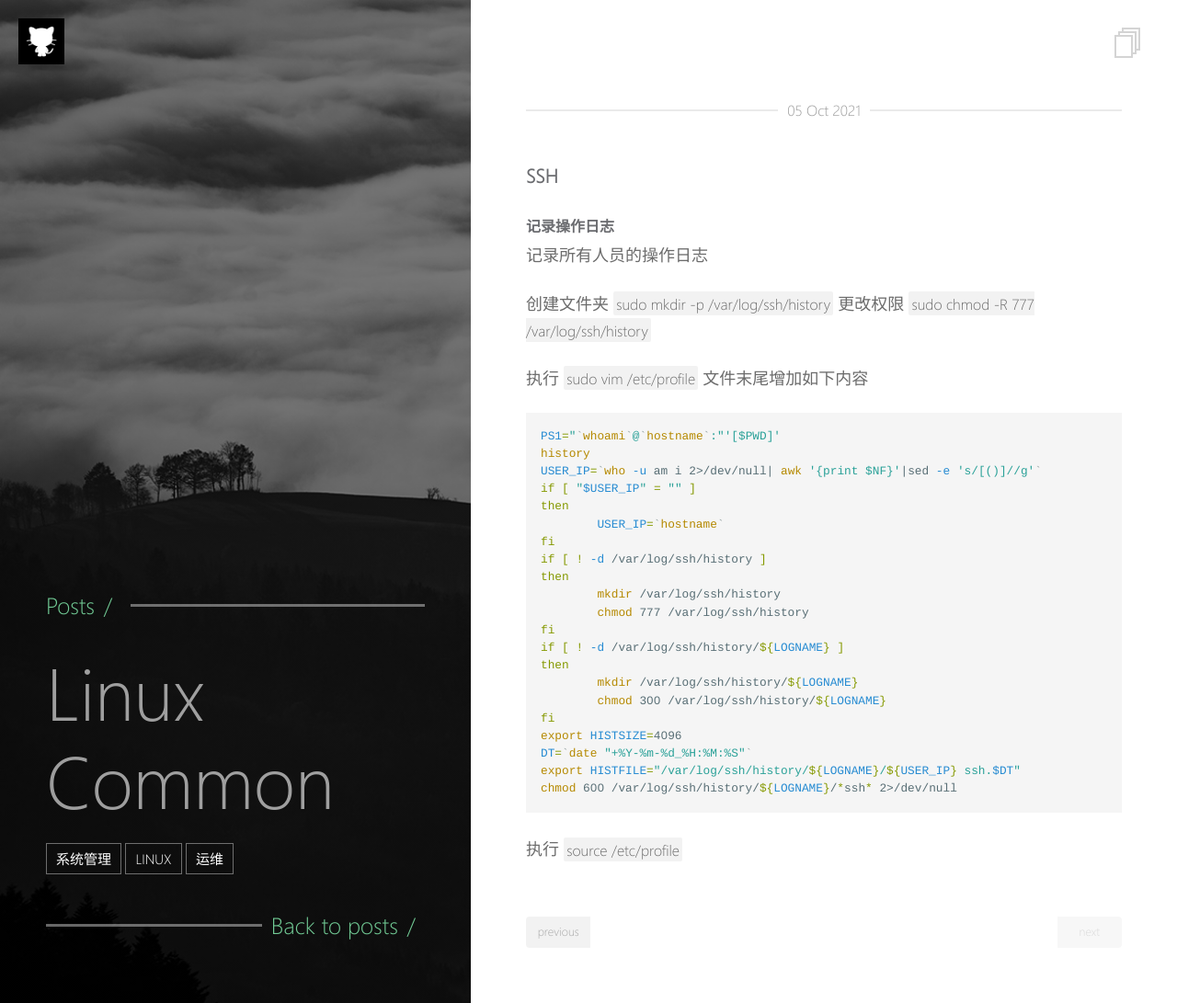
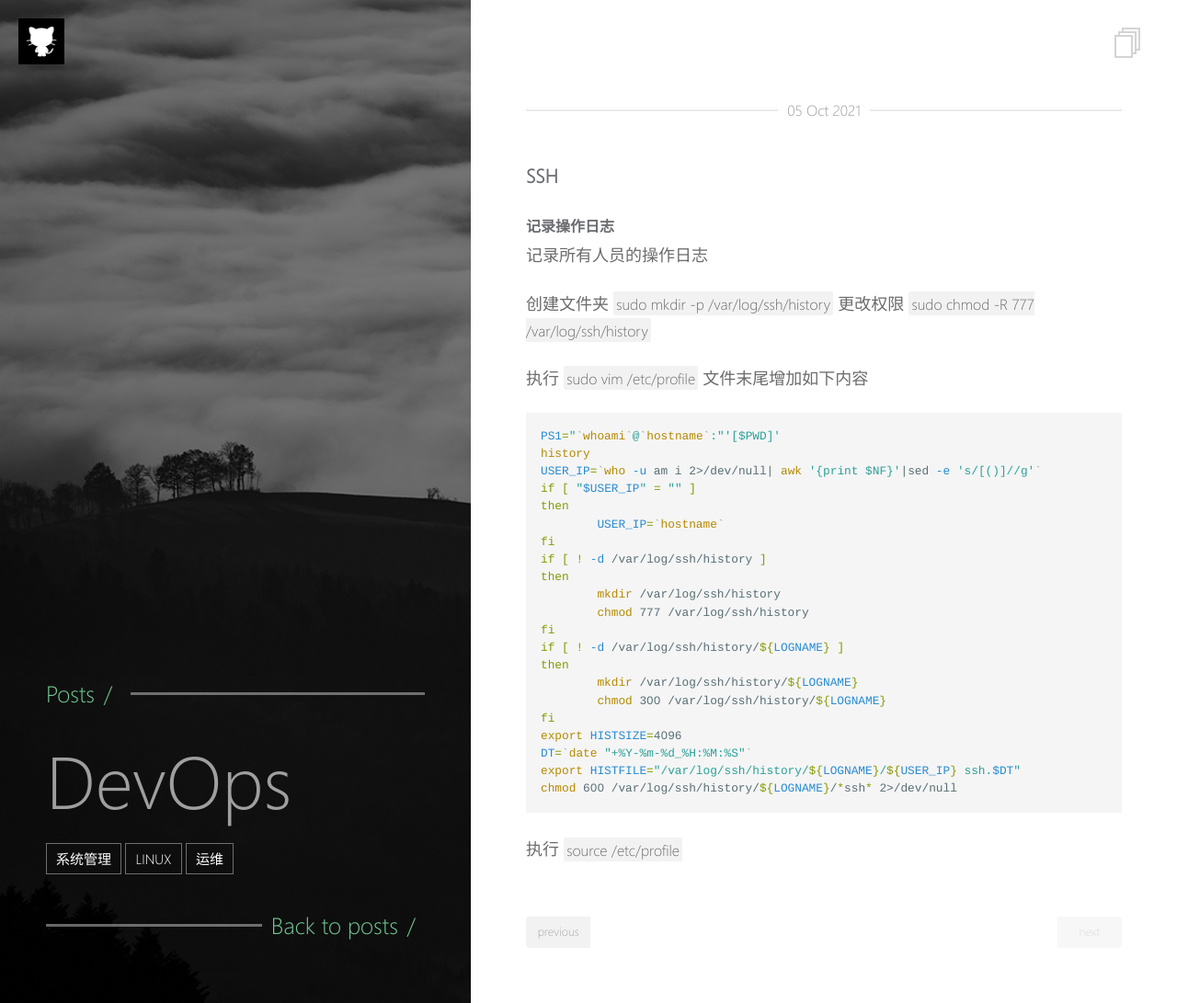
Before and after one commit to nandem/nandem.github.io, a Jekyll site: the page built from _posts/2021-10-05-DevOps.md, in a window 1280 px wide. Shown: the whole page at 92% size. Built offline with Jekyll 4.4.1, drawn with Linux system fonts in a browser that asks for light colours.

Commit message:
Update 2021-10-05-DevOps.md

```diff
--- a/_posts/2021-10-05-DevOps.md
+++ b/_posts/2021-10-05-DevOps.md
@@ -1,6 +1,6 @@
 ---
 layout: post
-title: "Linux Common"
+title: "DevOps"
 categories:
   - Linux
 tags:
```
